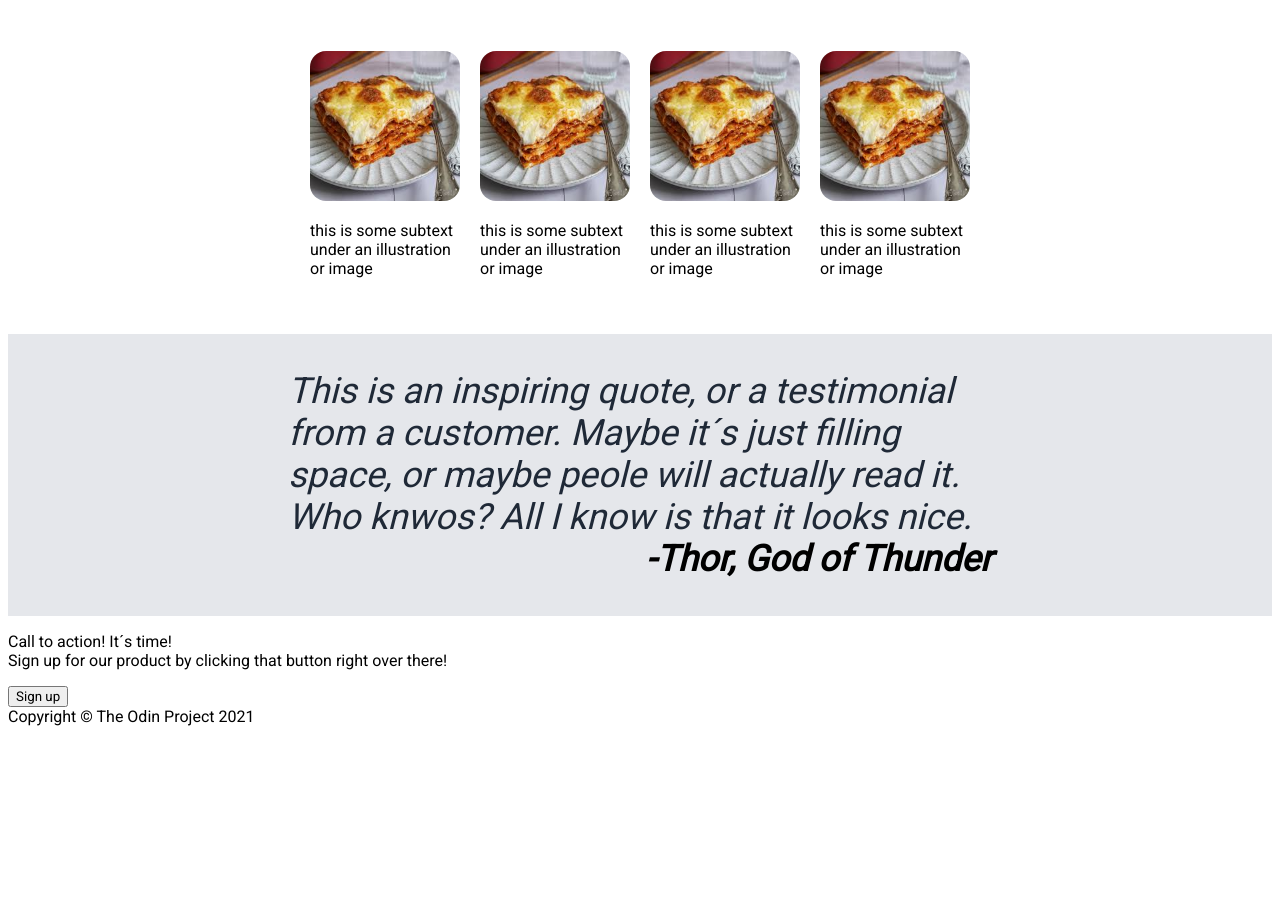
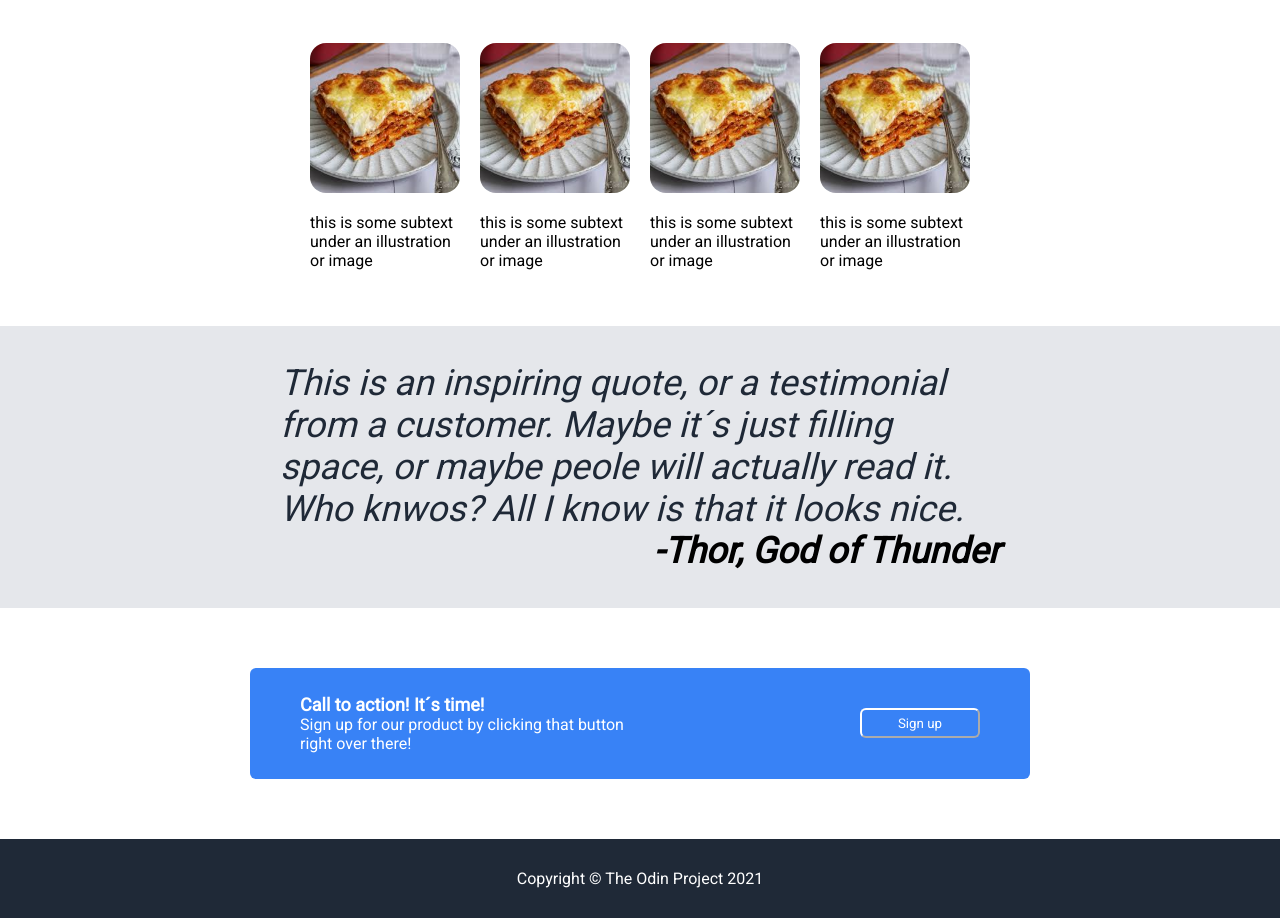
Before and after one commit to Idre23/landingpageproject, a plain HTML site: page index.html in a window 1280 px wide. Shown: the part 470-1388 px from the top of the page. Before the commit the page ends 1204 px from the top, so only its background shows below. Drawn offline with Linux system fonts and the light colour scheme.

Commit message:
did dtyle section 4 and footer. Everythingdone!

```diff
--- a/css/style.css
+++ b/css/style.css
@@ -4,6 +4,7 @@
 
 body {
     font-family: Roboto;
+    margin: 0;
 }
 
 .container{
@@ -120,3 +121,55 @@ ul {
     font-weight: 900;
     color: black;
 }
+
+.mainfour {
+    display: flex;
+    justify-content: center;
+    background-color: #3882f6;
+    color: white;
+    padding: 10px 0 10px 50px;
+    margin:  60px 250px;
+    border-radius: 6px;
+}
+
+.actioncontainer {
+    display: flex;
+    align-items: center;
+    margin-right: 200px;
+
+}
+
+.actionsign {
+    font-weight: 600;
+    font-size: 18px;
+}
+
+.buttontwo {
+    display: flex;
+    justify-content: center;
+    align-items: center;
+    background-color: #3882f6;
+    color: white;
+    border-color: white;
+    width: 120px;
+    height: 30px;
+    border-radius: 6px;
+}
+
+.buttoncontainer {
+    display: flex;
+    justify-content: center;
+    align-items: center;
+    margin-right: 50px;
+}
+
+footer {
+    display: flex;
+    justify-content: center;
+    align-items: center;
+    padding: 30px;
+    background-color: #1f2937;
+    color: white;
+
+    margin: 0;
+}
--- a/index.html
+++ b/index.html
@@ -49,12 +49,11 @@
     </section>
 
     <section class="mainfour">
-        <p>
-            Call to action! It´s time!
-            <br>
-            Sign up for our product by clicking that button right over there!
-        </p>
-        <button>Sign up</button>
+        <div class="actioncontainer">
+            <p class="action"> <span class="actionsign"> Call to action! It´s time! </span> <br>
+            Sign up for our product by clicking that button right over there!</p>
+        </div>
+        <div class="buttoncontainer"> <button class="buttontwo">Sign up</button> </div>
     </section>
 </body>
 <footer>
```
